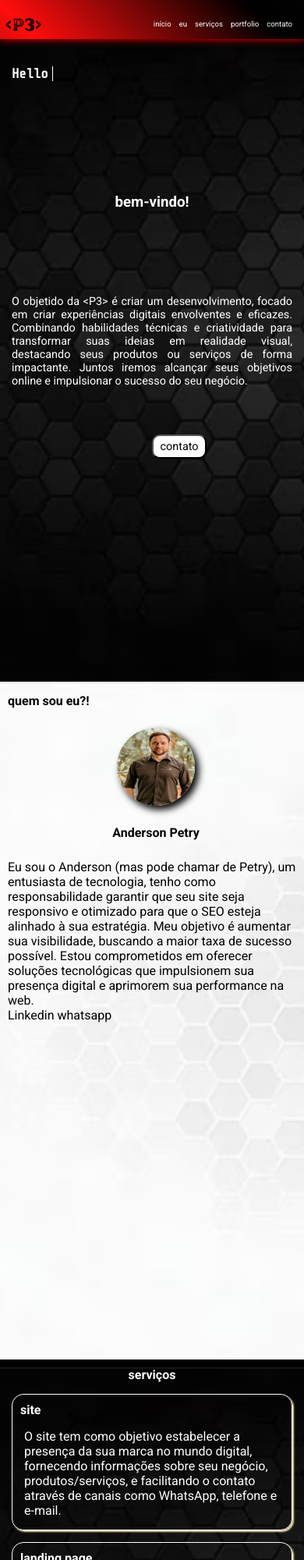
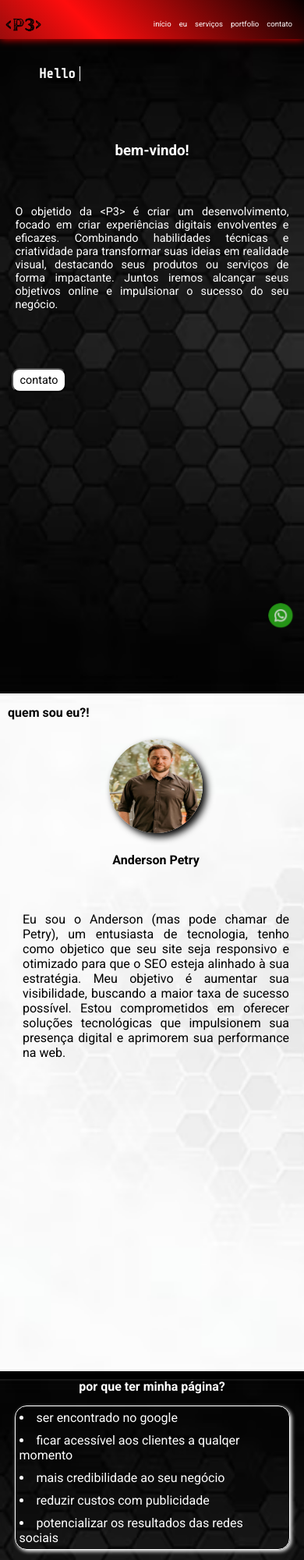
Before and after one commit to petry85/p3, a plain HTML site: page index.html in a window 390 px wide. Shown: the top 2000 px of the page at 78% size. Drawn offline with nearby package versions, Linux system fonts and the light colour scheme.

Commit message:
Add files via upload

```diff
--- a/index.html
+++ b/index.html
@@ -62,15 +62,26 @@
             <h1>quem sou eu?!</h1>
             <img src="img/foto_petry.JPEG" alt="Foto Anderson Petry" data-aos="fade">
             <h2>Anderson Petry</h2>
-            <p>Eu sou o <span class="bold_white">Anderson</span> (mas pode chamar de Petry), um entusiasta de tecnologia, tenho como responsabilidade garantir que seu site seja responsivo e otimizado para que o <span class="bold_white ">SEO</span> esteja
-                alinhado à sua estratégia. Meu objetivo é aumentar sua visibilidade, buscando a maior taxa de sucesso possível. Estou comprometidos em oferecer soluções tecnológicas que impulsionem sua presença digital e aprimorem sua performance na web.</p>
-            <a href="">Linkedin</a>
-            <a href="">whatsapp</a>
+            <p>Eu sou o <span class="bold_white">Anderson</span> (mas pode chamar de Petry), um entusiasta de tecnologia, tenho como objetico que seu site seja responsivo e otimizado para que o <span class="bold_white ">SEO</span> esteja alinhado à sua estratégia.
+                Meu objetivo é aumentar sua visibilidade, buscando a maior taxa de sucesso possível. Estou comprometidos em oferecer soluções tecnológicas que impulsionem sua presença digital e aprimorem sua performance na web.</p>
+
             <p></p>
         </section>
 
         <!-- Seção de serviços -->
         <section id="servicos">
+            <h2>por que ter minha página?</h2>
+            <div class="box_servicos" id="porque">
+
+                <ul>
+                    <li>ser encontrado no google</li>
+                    <li>ficar acessível aos clientes a qualqer momento</li>
+                    <li>mais credibilidade ao seu negócio</li>
+                    <li>reduzir custos com publicidade</li>
+                    <li>potencializar os resultados das redes sociais</li>
+                </ul>
+            </div>
+            <div id="opcoes">
                 <h2>serviços</h2>
                 <div class="box_servicos">
                     <h3>site</h3>
@@ -79,17 +90,26 @@
                 </div>
                 <div class="box_servicos">
                     <h3>landing page</h3>
-                <p>Já na landing page, ou página de destino, temos uma página designada para receber o tráfego de campanhas digitais. Nela, o foco está nos principais pontos e diferenciais do seu produto, geralmente oferecendo um material de valor ao visitante
-                    em troca do seu e-mail.</p>
+                    <p>Já na landing page, ou página de destino, temos uma página designada para receber o tráfego de campanhas digitais. Nela, o foco está nos principais pontos e diferenciais do seu produto, geralmente oferecendo um material de valor ao
+                        visitante em troca do seu e-mail.</p>
+                </div>
             </div>
 
             <section id="projetos">
                 <h2>projetos</h2>
                 <div id="w2w">
-                    <a href="www.w2wjoinville.com" target="_blank"><img src="img/w2w_fig.png" alt="w2w"></a>
+                    <h4>Landing Page - W2W Joinville</h4>
+                    <a href="https://www.w2wjoinville.com" target="_blank"><img src="img/w2w_fig.png" alt="w2w"></a>
+                    <p>O W2W Club é um dos maiores movimentos de empreendedorismo feminino do Brasil. Impactando positivamente a jornada de mais de 25 mil mulheres, auxiliando-as em seu crescimento em todos os aspectos. Com mais de 500 eventos presenciais
+                        realizados em todo o país, impulsionando o avanço e o desenvolvimento de mulheres empreendedoras em todo o Brasil.</p>
                 </div>
+
+                <hr id="hr_projetos">
                 <div id="uruklinik">
+                    <h4>Landing Page - Uroklinik</h4>
                     <a href="#" target="_blank"><img src="img/uruklinik.png" alt="Uroklinik"></a>
+                    <p>Fundada em 2024, a Uroklinik se destaca por oferecer um atendimento urológico único e de alta qualidade. Seu compromisso é proporcionar cuidados personalizados e eficazes para cada paciente, utilizando tecnologia de ponta e uma abordagem
+                        humanizada. Seus especialistas são dedicados não apenas ao tratamento de doenças urológicas, mas também à promoção da saúde preventiva e ao bem-estar geral de nossos pacientes.</p>
                 </div>
             </section>
         </section>
@@ -101,7 +121,17 @@
     </main>
 
     <footer>
-        <!-- Seu rodapé aqui -->
+
+
+        <ul>
+            <!--<li><a href="#" target="_blank">Informações</a></li>-->
+
+            <li>
+                <a href="https://wa.me/5547991580200" target="_blank"><img id="whatsapp" src="img/whats.png" alt="Logo WhatsApp"></a>
+            </li>
+        </ul>
+        <a href="https://wa.me/5547991580200">Site desenvolvido por P3</a>
+
     </footer>
 
     <!-- Scripts JavaScript -->
--- a/mobile.css
+++ b/mobile.css
@@ -47,6 +47,7 @@
         justify-content: space-between;
         position: fixed;
         padding-top: 10px;
+        background-image: url('img/fundo_preto.png');
         animation: gradient 10s ease infinite;
         background: linear-gradient(45deg, black, rgb(12, 12, 12), rgb(255, 13, 13), black, rgb(12, 12, 12));
         background-size: 300% 200%;
@@ -87,6 +88,7 @@
         color: white;
         white-space: nowrap;
         margin-top: 70px;
+        margin-left: 50px;
         overflow: hidden;
         animation: blinkCursor .5 step-end infinite;
         animation: typing 12s steps(21, end) infinite;
@@ -112,13 +114,14 @@
         }
     }
     #bemvindo h4 {
-        margin-top: 40%;
+        margin-top: 20%;
         text-align: center;
         color: white;
         font-size: 1.3em;
     }
     #bemvindo p {
-        margin-top: 30%;
+        margin: 15% auto;
+        width: 90%;
         font-family: 'Roboto';
         color: white;
         align-content: center;
@@ -129,23 +132,23 @@
         background-attachment: fixed;
         background-repeat: none;
         height: 100vh;
-        padding: 15px;
+        padding-top: 15px;
+        padding-bottom: 30px;
         font-size: .9em;
         text-align: justify;
+        max-width: 1200px;
     }
     #bemvindo {
-        margin-top: 25px;
+        margin-top: 20px;
     }
     #bt_contato_inicio {
         background-color: white;
-        position: relative;
-        right: -180px;
         text-align: center;
         color: black;
         width: 70px;
         padding: 5px;
         border-radius: 10px;
-        margin-top: 60px;
+        margin: 15px;
     }
     #bt_contato_inicio a {
         text-decoration: none;
@@ -170,6 +173,14 @@
         text-align: center;
         margin: 25px;
     }
+    #sobre_mim p {
+        margin: 15% auto;
+        width: 90%;
+        font-family: 'Roboto';
+        color: black;
+        align-content: center;
+        text-align: justify;
+    }
     #sobre_mim a {
         text-decoration: none;
         color: black;
@@ -178,16 +189,21 @@
         display: block;
         justify-content: center;
         margin: 25px auto 25px auto;
-        width: 100px;
-        height: 100px;
+        width: 120px;
+        height: 120px;
         border-radius: 50%;
         box-shadow: 5px 5px 10px black;
     }
     #servicos {
+        display: block;
         background-image: url("img/fundo_preto.png");
         background-attachment: fixed;
         background-repeat: none;
         background-size: cover;
+    }
+    #porque {
+        display: block;
+        width: 90%;
     }
     #servicos h2 {
         color: white;
@@ -197,8 +213,10 @@
     .box_servicos {
         border: 1px solid white;
         border-radius: 15px;
-        margin: 15px;
-        box-shadow: 2px 2px 2px wheat;
+        margin: 15px auto 20px;
+        box-shadow: 2px 2px 5px white;
+        align-items: center;
+        width: 90%;
     }
     .box_servicos h3 {
         color: white;
@@ -209,6 +227,11 @@
         color: white;
         margin: 15px;
     }
+    #servicos li {
+        list-style-position: inside;
+        color: white;
+        padding: 5px;
+    }
     #projetos {
         display: block;
         background-image: url("img/fundo_branco.png");
@@ -216,6 +239,7 @@
         background-size: cover;
         background-repeat: none;
         color: black;
+        padding: 10px;
     }
     #projetos h2 {
         color: black;
@@ -231,4 +255,53 @@
         margin: 20px auto;
         box-shadow: 2px 2px 2px black;
     }
+    #projetos p {
+        color: black;
+        text-align: center;
+        margin: auto;
+        width: 60%;
+    }
+    #projetos h4 {
+        color: black;
+        text-align: center;
+        margin: 10px;
+        text-decoration: underline;
+    }
+    #hr_projetos {
+        width: 90%;
+        margin: 15px auto;
+    }
+    footer ul li img {
+        border-radius: 50%;
+        display: block;
+        position: fixed;
+        bottom: 35px;
+        right: 10px;
+        width: 40px;
+        justify-content: end;
+        animation: ripple 2s infinite;
+    }
+    @keyframes ripple {
+        0% {
+            transform: scale(0.7);
+            opacity: 1;
+        }
+        50% {
+            transform: scale(1);
+            opacity: 0.6;
+        }
+        100% {
+            transform: scale(0.7);
+            opacity: 1;
+        }
+    }
+    footer {
+        text-align: center;
+        color: white;
+        padding-bottom: 10px;
+    }
+    footer a {
+        text-decoration: none;
+        color: white;
+    }
 }
```
Also changed, not shown: img/whats.png (added). Lines whose indentation alone changed are shown as unchanged.
